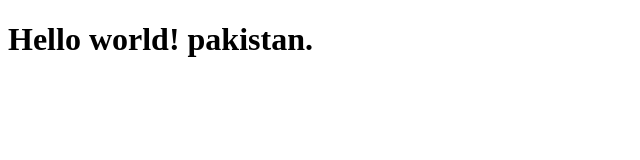
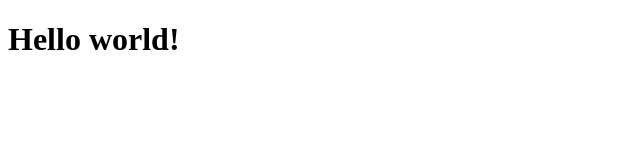
Before and after one commit to Faisal3286/Bootcamp2020, a plain HTML site: page index.html in a window 1280 px wide. Shown: the whole page, without its empty margins (0-640 px from the left). Drawn offline with Linux system fonts and the light colour scheme.

Commit message:
Update index.html

```diff
--- a/index.html
+++ b/index.html
@@ -4,6 +4,6 @@
 	<title>Bootcamp2020</title>
 </head>
 <body>
-    <h1>Hello world! pakistan.</h1>
+    <h1>Hello world!</h1>
 </body>
 </html>
```
